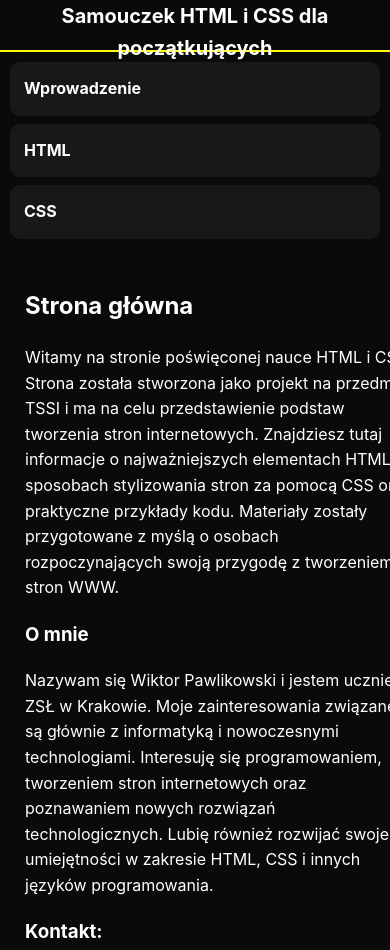
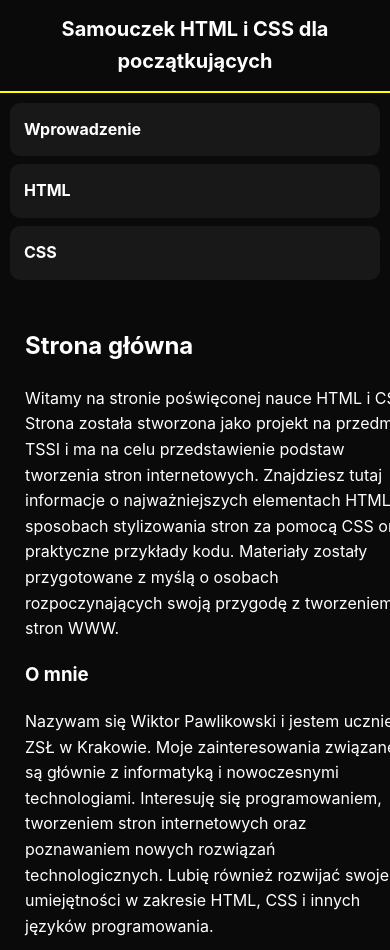
Before and after one commit to Wiktorpa/Samouczek-HTML, a plain HTML site: page index.html in a window 390 px wide. Shown: the top 950 px of the page. Drawn offline with Linux system fonts and the light colour scheme.

Commit message:
Add files via upload

```diff
--- a/stylesheet.css
+++ b/stylesheet.css
@@ -152,13 +152,9 @@
             display: none;
         }
         @media (max-width:768px){
-                header{
-                height: fit-content;
-            }
     .menu{
         display:none;
     }
-
     .mobile-menu{
         display:block;
         padding:10px;
@@ -211,7 +207,7 @@
     }
     header, h1{
         position: static;
-        height: 50px;
+        height: fit-content;
         font-size: 20px;
     }
     .prawolewo {
```
